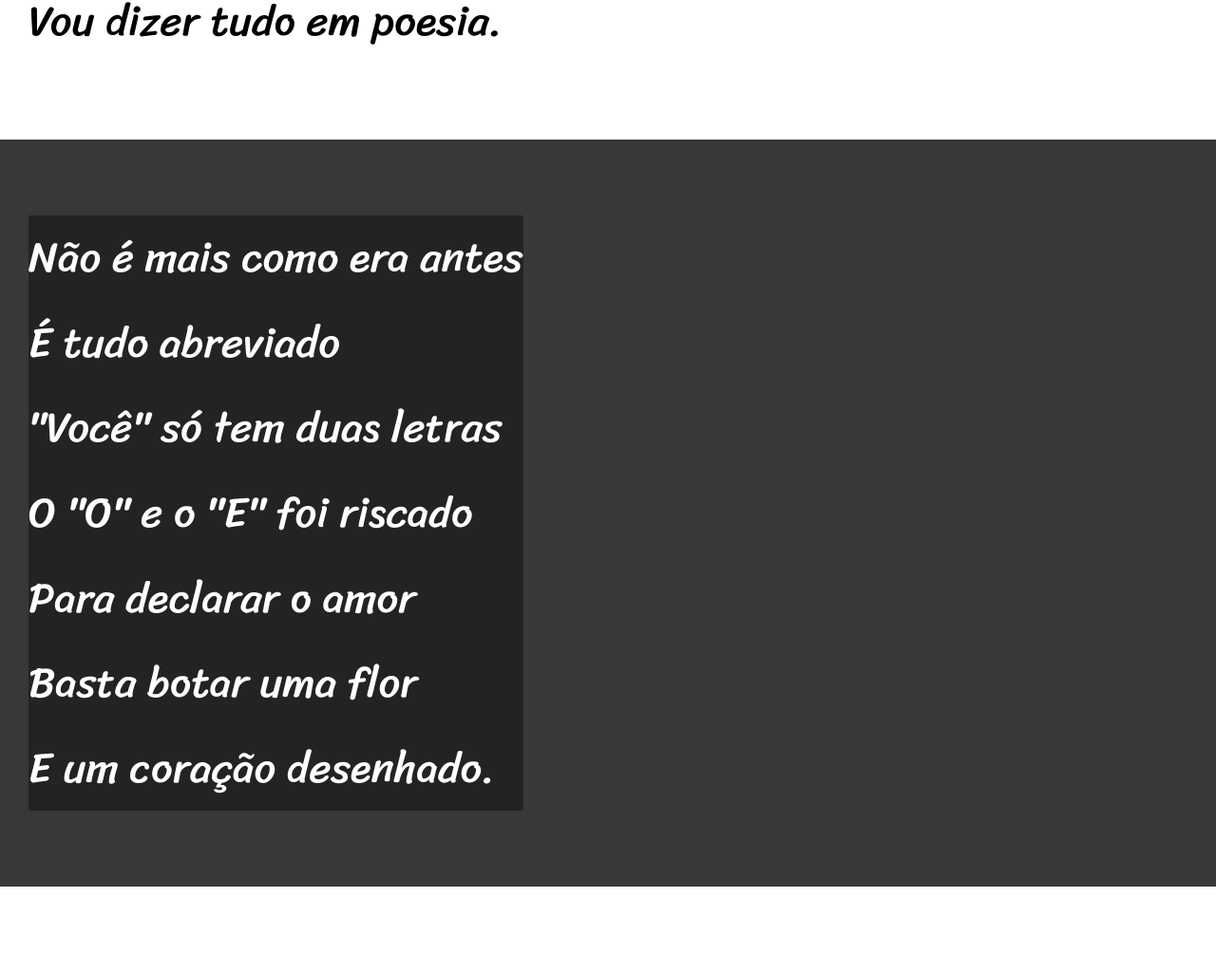
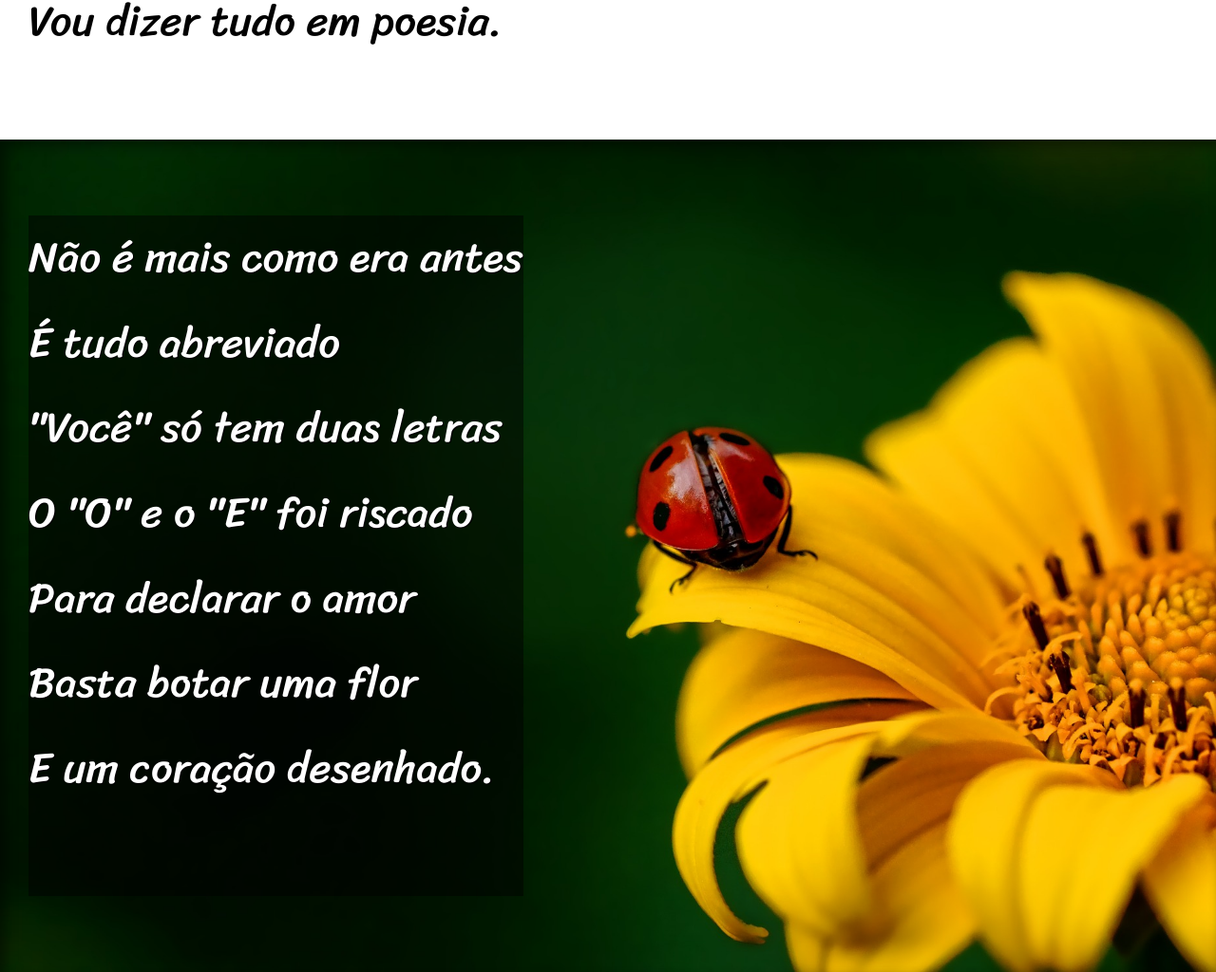
Before and after one commit to RoberioDias/HTML-CSS, a plain HTML site: page Exercicios/desafios/desafio12/index.html in a window 1280 px wide. Shown: the part 900-1924 px from the top of the page at 95% size. Drawn offline with Linux system fonts and the light colour scheme.

Commit message:
desafio12 concluido

```diff
--- a/Exercicios/desafios/desafio12/index.html
+++ b/Exercicios/desafios/desafio12/index.html
@@ -23,7 +23,7 @@
 
     </section>
 
-    <section class="imagem">
+    <section class="imagem" id="img01">
         <p>
             Não é mais como era antes <br>
             É tudo abreviado <br>
@@ -59,7 +59,7 @@
     </section>
 
 
-    <section class="imagem">
+    <section class="imagem" id="img02">
         <p>
             Tenho saudade das cartas <br>
             Escritas com a própria mão <br>
--- a/Exercicios/desafios/desafio12/style.css
+++ b/Exercicios/desafios/desafio12/style.css
@@ -58,6 +58,10 @@
     font-size: 3.5vw;
 }
 
+section > p{
+    padding-bottom: 2em;
+}
+
 section.normal{
     background-color: white;
     color: black;
@@ -66,13 +70,27 @@
 section.imagem{
     background-color: rgb(56, 56, 56);
     color: white;
+    box-shadow: inset 6px 6px 13px 0px rgba(0, 0, 0, 0.479);
+    background-attachment: fixed;
 
 }
 
 section.imagem > p{
-    background-color: rgba(0, 0, 0, 0.37);
+    background-color: rgba(0, 0, 0, 0.493);
     display: inline-block;
+    text-shadow: 1px 1px 0px black;
 
+}
+
+section#img01{
+    background-image: url(imagens/background001.jpg);
+    background-position: right center;
+    background-size: cover;
+}
+
+section#img02{
+    background-image: url(imagens/background002.jpg);
+    background-size: cover;
 }
 
 footer{
```
